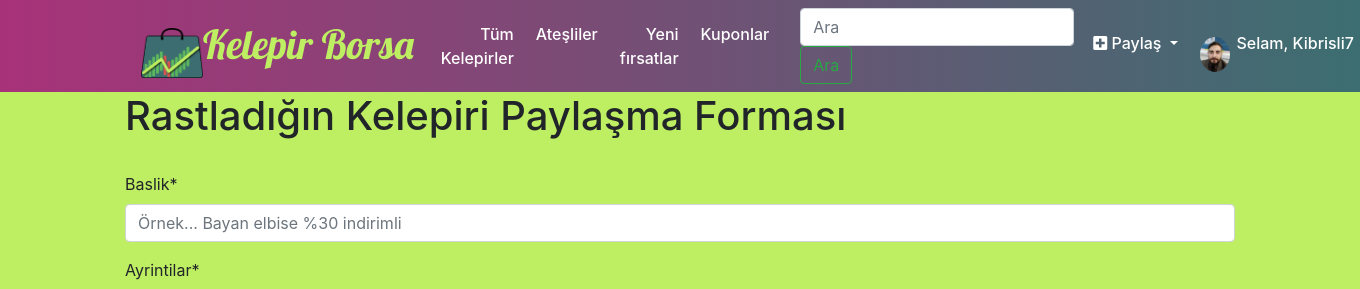
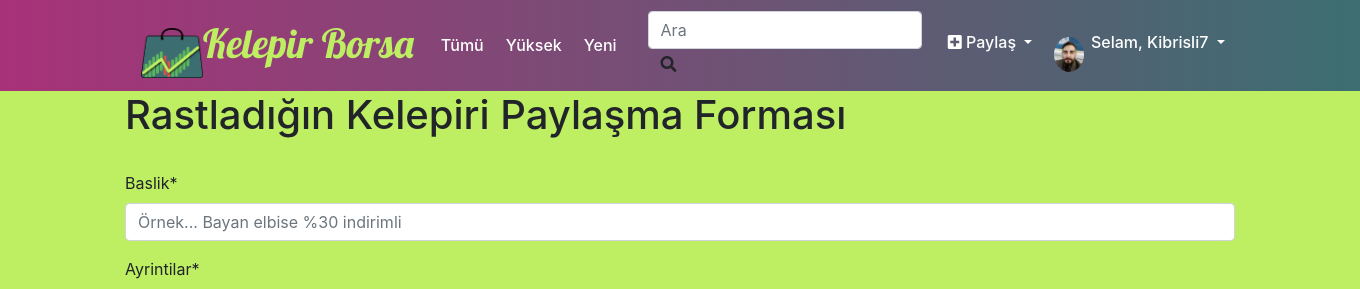
Before and after one commit to bitFez/kelepir, a Django app: page /paylas/ in a window 1360 px wide. Shown: the top 289 px of the page. Run offline with Django 3.2, Linux system fonts and the light colour scheme; a user stored in the database is signed in; data comes from the database, SQL or seed files in the repository; both versions use the stored data as it was after the commit; parts of the project's set-up code (start-up, migrations or seed data) failed here and were passed over; some libraries are stand-ins or nearby versions.

Commit message:
tidied nav bar slightly

```diff
--- a/templates/navbar.html
+++ b/templates/navbar.html
@@ -2,55 +2,64 @@
   <div class="menu-bar">
 
     <div class="container">
-      <nav class="navbar navbar-expand-md navbar-light">
-        <button class="navbar-toggler" type="button" data-toggle="collapse" data-target="#navbarNav" aria-controls="navbarNav" aria-expanded="false" aria-label="Toggle navigation">
+      <nav class="navbar navbar-expand-sm navbar-light">
+        <!--<button class="navbar-toggler" type="button" data-toggle="collapse" data-target="#navbarNav" aria-controls="navbarNav" aria-expanded="false" aria-label="Toggle navigation">
           <i class="fas fa-bars"></i>
-        </button>
+        </button>-->
         <a class="navbar-brand" href="/"><img src="/images/kelepirBorsa_logo2.png" height="50"><span class="navText">Kelepir Borsa</span></a>
 
-        <div class="collapse navbar-collapse" id="navbarNav">
+        <button class="navbar-toggler" type="button" data-toggle="collapse" data-target="#navbar-list" aria-controls="navbarNav" aria-expanded="false" aria-label="Toggle navigation">
+          <span class="navbar-toggler-icon"></span>
+        </button>
+        <div class="collapse navbar-collapse" id="navbar-list">
           <ul class="navbar-nav">
             <li class="nav-item">
-              <a class="nav-link" href="/">Tüm Kelepirler</a>
+              <a class="nav-link" href="/">Tümü</a>
             </li>
             <li class="nav-item">
-              <a class="nav-link" href="{% url 'ensicakkel' %}">Ateşliler</a>
+              <a class="nav-link" href="{% url 'ensicakkel' %}">Yüksek</a>
             </li>
             <li class="nav-item">
-              <a class="nav-link" href="{% url 'newdeals' %}">Yeni fırsatlar</a>
+              <a class="nav-link" href="{% url 'newdeals' %}">Yeni</a>
             </li>
+            <!--
             <li class="nav-item">
-              <a class="nav-link" href="{% url 'kuponlarindeksi' %}">Kuponlar</a>
+              <a class="nav-link" href="#">Kuponlar</a>
             </li>
+          -->
           </ul>
+          <div class="right-side d-flex">
+            <form class="form-inline my-2 my-lg-0" action="{% url 'index' %}">
+              <input class="form-control mr-2" type="search" placeholder="Ara" aria-label="Ara" name='q'>
+              <button class="btn btn-secondary-lg my-2 my-sm-0" type="submit"><i class="fas fa-search"></i></button>
+            </form>
+        </div>
 
 
-        </div>
-        <form class="form-inline my-2 my-lg-0" action="{% url 'index' %}">
-          <input class="form-control mr-sm-2" type="search" placeholder="Ara" aria-label="Ara" name='q'>
-          <button class="btn btn-outline-success my-2 my-sm-0" type="submit">Ara</button>
-        </form>
-        <ul class="navbar-nav navbar-right">
+        <!-- Right side -->
+
+          <ul class="navbar-nav">
             {% if user.is_authenticated %}
-          <li class="nav-item dropdown right">
-            <a class="nav-link dropdown-toggle" href="#" id="navbarDropdown" role="button" data-toggle="dropdown" aria-haspopup="true" aria-expanded="false">
+              <li class="nav-item dropdown">
+                <a class="nav-link dropdown-toggle" href="#" id="navbarDropdownMenuLink" role="button" data-toggle="dropdown" aria-haspopup="true" aria-expanded="false">
                   <i class="fas fa-plus-square"></i> Paylaş
                 </a>
                   <div class="dropdown-menu" aria-labelledby="navbarDropdown">
-              <a class="dropdown-item" href="{% url 'paylas' %}"><i class="fas fa-tag"></i>  Kelepir Paylaş</a>
+                    <a class="dropdown-item" href="{% url 'paylas' %}"><i class="fas fa-tag"></i> Kelepir Paylaş</a>
                     <div class="dropdown-divider"></div>
                     <a class="dropdown-item" href="{% url 'kpaylas' %}"><i class="fas fa-hashtag"></i> Kupon Paylaş</a>
                   </div>
+              </li>
               <li class="nav-item dropdown">
-            <a class="nav-link dropdown-toggle" href="#" id="navbarDropdown" role="button" data-toggle="dropdown" aria-haspopup="true" aria-expanded="false">
+                <a class="nav-link dropdown-toggle" href="#" id="navbarDropdownMenuLink" role="button" data-toggle="dropdown" aria-haspopup="true" aria-expanded="false">
                 {% if request.user.kullanici.resim %}
                   <img src="{{ request.user.kullanici.resim.url }}" class="navbar-img rounded-circle">
                 {% else %}
-                <img src="/static/images/profiler/profile.png" class="navbar-img">
+                  <img src="/static/images/profiler/profile.png" class="navbar-img rounded-circle">
                 {% endif %}
                 Selam, {{request.user|capfirst}}
                 </a>
-            <div class="dropdown-menu" aria-labelledby="navbarDropdown">
+                <div class="dropdown-menu" aria-labelledby="navbarDropdownMenuLink">
                   <a class="dropdown-item" href="{% url 'edit_profile' %}"></i>Profilini Güncelle</a>
                   <div class="dropdown-divider"></div>
                   <a class="dropdown-item" href="{% url 'logout' %}">Oturumu kapat</a>
@@ -65,6 +74,8 @@
                   </li>
                 {% endif %}
           </ul>
+        </div>
+
       </nav>
     </div>
   </div>
```
Also changed, not shown: db.sqlite3. Lines whose indentation alone changed are shown as unchanged.
